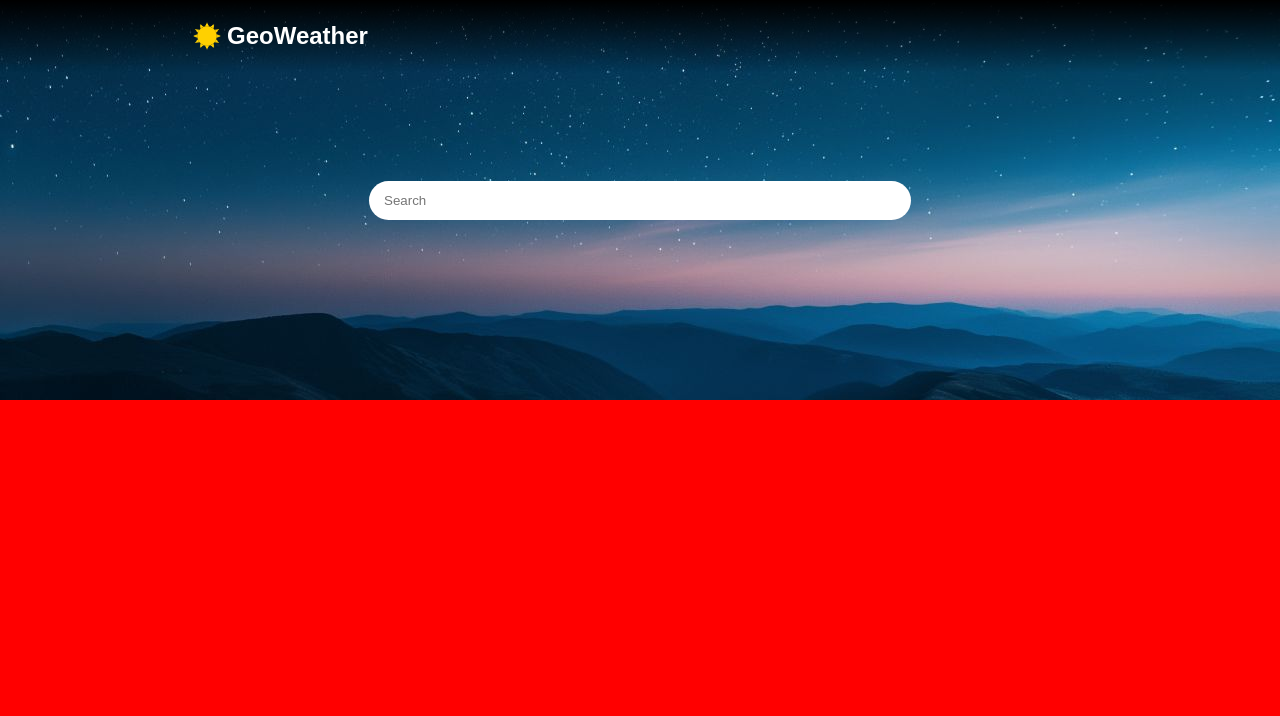
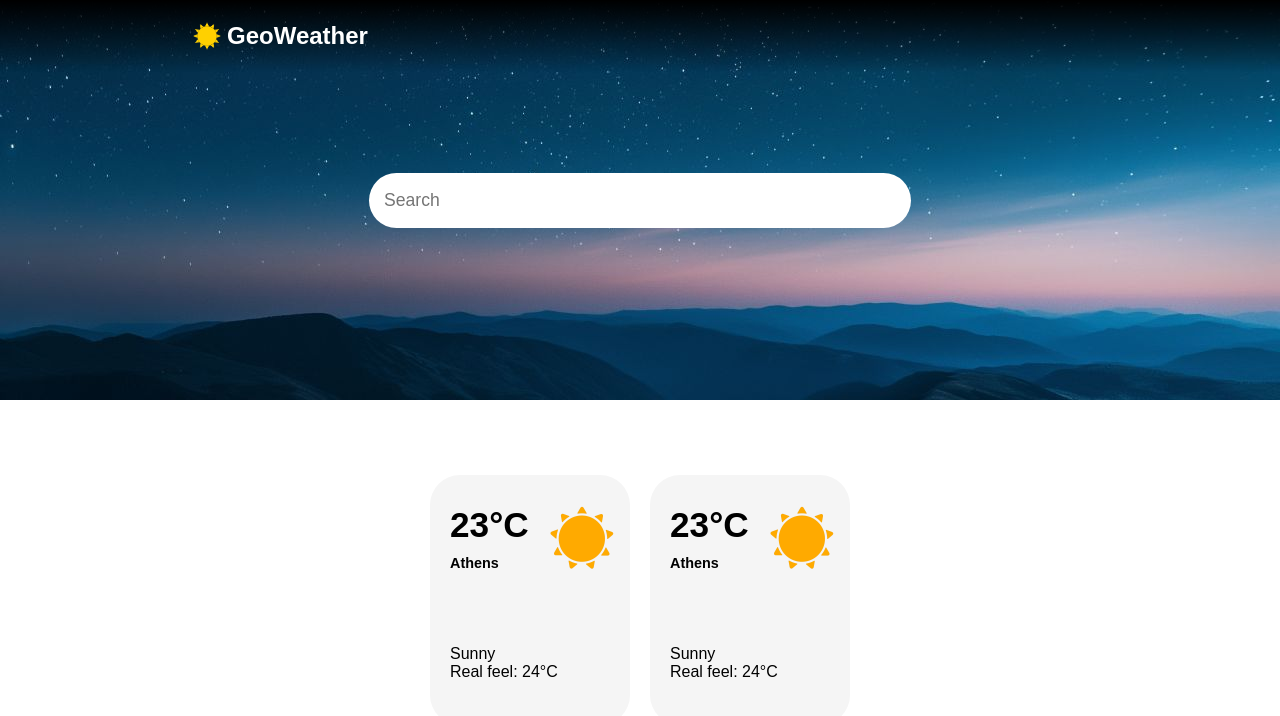
Before and after one commit to GeorgeVourkas/GeoWeather, a React (Vite) app: page / in a window 1280 px wide. Shown: the top 716 px of the page. Built offline with nearby package versions, Linux system fonts and the light colour scheme.

Commit message:
styles organize

```diff
--- a/src/components/BackgroundView.jsx
+++ b/src/components/BackgroundView.jsx
@@ -1,5 +1,5 @@
 import React from "react";
-
+import "../styles/backgroundView.css"
 export default function BackgroundView() {
   const [input, setInput] = React.useState("");
 
--- /dev/null
+++ b/src/components/CityInfoBlock.jsx
@@ -0,0 +1,20 @@
+import sunnyImage from "../assets/sunnyIcon.png"
+export default function CityInfoBlock(){
+    return(
+        <div className="cityInfoBlock">
+            <div className="upperHalf">
+                <div className="uppperLeft">
+                    <h2>23°C</h2>
+                    <h3>Athens</h3>
+                </div>
+                <div className="upperRight">
+                    <img className="statusImg" src={sunnyImage} alt="" />
+                </div>
+            </div>
+            <div className="lowerHalf">
+                <p className="weatherStatus">Sunny</p>
+                <p className="realFeel">Real feel: 24°C</p>
+            </div>
+        </div>
+    )
+}
--- a/src/components/Header.jsx
+++ b/src/components/Header.jsx
@@ -1,5 +1,5 @@
-import sunIcon from "../assets/sunIcon.png"; // or .svg depending on file
-
+import sunIcon from "../assets/sunIcon.png";
+import "../styles/header.css"
 export default function Header() {
   return (
     <header className="header">
--- a/src/components/PopularCities.jsx
+++ b/src/components/PopularCities.jsx
@@ -1,7 +1,11 @@
+import React from "react"
+import CityInfoBlock from "./CityInfoBlock"
 export default function PopularCities (){
+    const [favCities,setFavCities] = React.useState([]);
     return(
         <section className="popularSection">
-
+            <CityInfoBlock/>
+            <CityInfoBlock/>
         </section>
     )
 }
--- a/src/main.jsx
+++ b/src/main.jsx
@@ -2,7 +2,7 @@ import { StrictMode } from 'react'
 import { createRoot } from 'react-dom/client'
 
 import App from './App.jsx'
-import "./style.css"
+import "./styles/style.css"
 createRoot(document.getElementById('root')).render(
   <StrictMode>
     <App />
--- a/src/style.css
+++ /dev/null
@@ -1,69 +0,0 @@
-*{
-  padding: 0;
-  margin: 0;
-  font-family: sans-serif;
-}
-/* Header */
-.mainSection{
-  width: 100%;
-  height: 100vh;
-}
-
-.header{
-  width: 100%;
-  height: 9vh;
-  top: 0;
-  position: fixed;
-  background:linear-gradient(to bottom ,black,transparent);
-  display: flex;
-  justify-content: left;
-  align-items: center;
-  gap: 5px ;
-}
-.header img{
-  width: 30px;
-  margin-left: 15%;
-}
-
-.header h1{
-  color: white;
-  font-size: 1.5rem;
-}
-
-/* Background view div */
-.backgroundView{
-  width: 100%;
-  height: 50vh;
-  background-image: url(assets/sky.jpg);
-  background-position: center;
-  background-repeat: no-repeat;
-  background-size: cover;
-
-  display: flex;
-  justify-content: center;
-  align-items: center;
-}
-
-.backgroundView input{
-  border: none;
-  outline: none;
-  min-width: 250px;
-  width: 40vw;
-  padding: 12px 15px;
-  border-radius: 50px;
-}
-
-/* Information Section */
-.infoSection{
-  width: 100vw;
-  height: 50vh;
-  background-color: red;
-}
-
-/* Popular cities Section */
-
-.popularSection{
-  width: 100vw;
-  height: 50vh;
-  background-color: red;
-}
--- /dev/null
+++ b/src/styles/backgroundView.css
@@ -0,0 +1,24 @@
+
+/* Background view div */
+.backgroundView{
+  width: 100%;
+  height: 50vh;
+  background-image: url(/src/assets/sky.jpg);
+  background-position: center;
+  background-repeat: no-repeat;
+  background-size: cover;
+
+  display: flex;
+  justify-content: center;
+  align-items: center;
+}
+
+.backgroundView input{
+  border: none;
+  outline: none;
+  min-width: 250px;
+  width: 40vw;
+  padding: 17px 15px;
+  border-radius: 50px;
+  font-size: 1.1rem ;
+}
--- /dev/null
+++ b/src/styles/header.css
@@ -0,0 +1,27 @@
+Header
+.mainSection{
+  width: 100vw;
+  height: 100vh;
+
+}
+
+.header{
+  width: 100%;
+  height: 9vh;
+  top: 0;
+  position: fixed;
+  background:linear-gradient(to bottom ,black,transparent);
+  display: flex;
+  justify-content: left;
+  align-items: center;
+  gap: 5px ;
+}
+.header img{
+  width: 30px;
+  margin-left: 15%;
+}
+
+.header h1{
+  color: white;
+  font-size: 1.5rem;
+}
--- /dev/null
+++ b/src/styles/style.css
@@ -0,0 +1,94 @@
+*{
+  padding: 0;
+  margin: 0;
+  font-family: sans-serif;
+}
+
+
+/* Information Section */
+.infoSection{
+  width: 100vw;
+  height: 50vh;
+  background-color: white;
+}
+
+/* Popular cities Section */
+
+.popularSection{
+  width: 100vw;
+  height: 50vh;
+  display: flex;
+  justify-content: center;
+  align-items: center;
+  background-color: white ;
+  gap: 20px;
+}
+
+/* City Block  */
+.cityInfoBlock{
+  display: flex;
+  width:200px;
+  height: 250px;
+  flex-direction: column;
+  background-color: #f5f5f5;
+  border-radius: 30px;
+  color: black;
+
+}
+.upperHalf{
+  width: 100%;
+  height: 50%;
+  display: flex;
+
+}
+.lowerHalf{
+  width: 100%;
+  height: 50%;
+}
+.uppperLeft{
+  width: 60%;
+  display: flex;
+  flex-direction: column;
+  justify-content: center;
+  align-items: baseline;
+  gap: 10px;
+
+
+}
+.uppperLeft h2{
+  font-size: 2.2rem;
+  padding-left: 20px;
+}
+.uppperLeft h3 {
+  font-size: 0.9rem;
+  padding-left: 20px;
+}
+.upperRight{
+    width: 40%;
+    display: flex;
+    justify-content: left;
+    align-items:center
+}
+
+.upperRight img{
+  width: 80%;
+}
+
+.lowerHalf{
+  flex-direction: column;
+  display: flex;
+  justify-content: center;
+}
+.lowerHalf p{
+  padding-left: 20px;
+}
+
+@media (max-width: 800px) {
+  .popularSection {
+    width: 100%;
+
+    flex-direction: column;
+    height: auto;
+    padding: 20px 0px;
+  }
+}
```
Also changed, not shown: src/App.jsx (+3 -5 lines).
